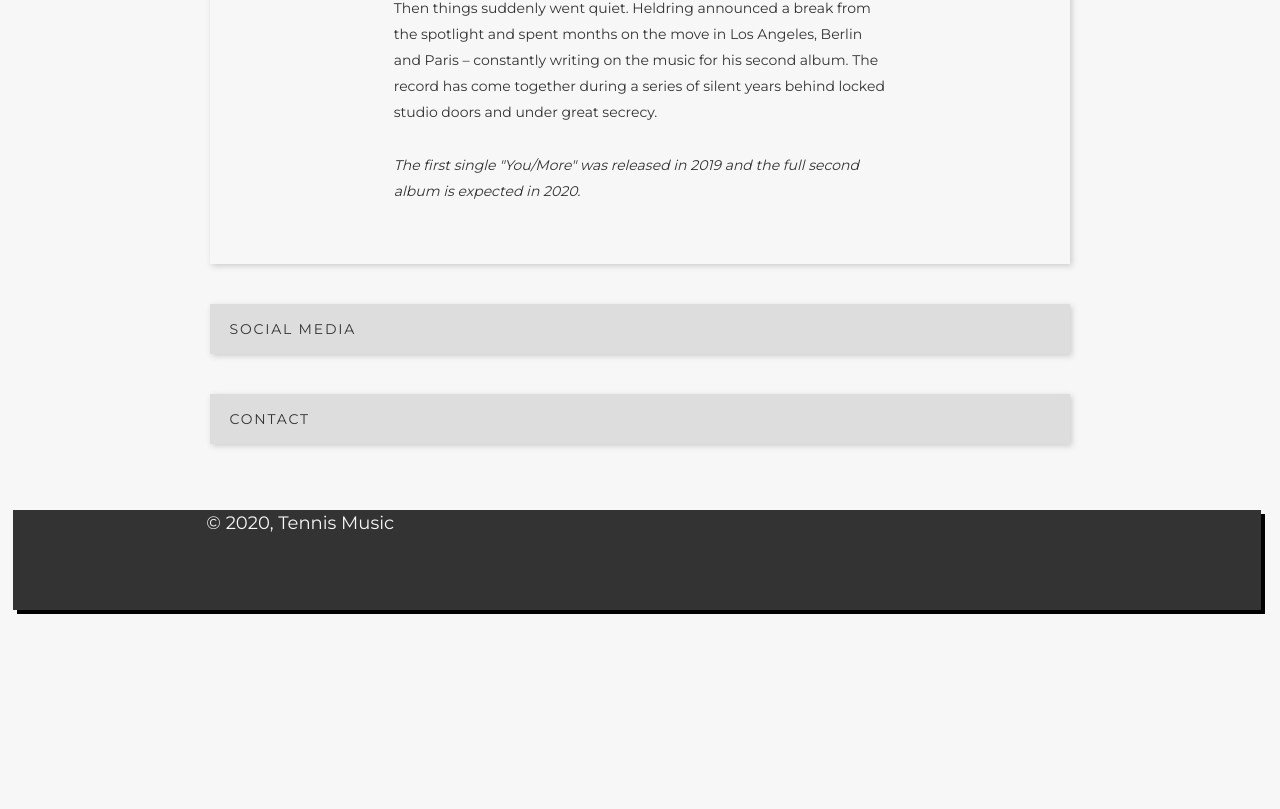
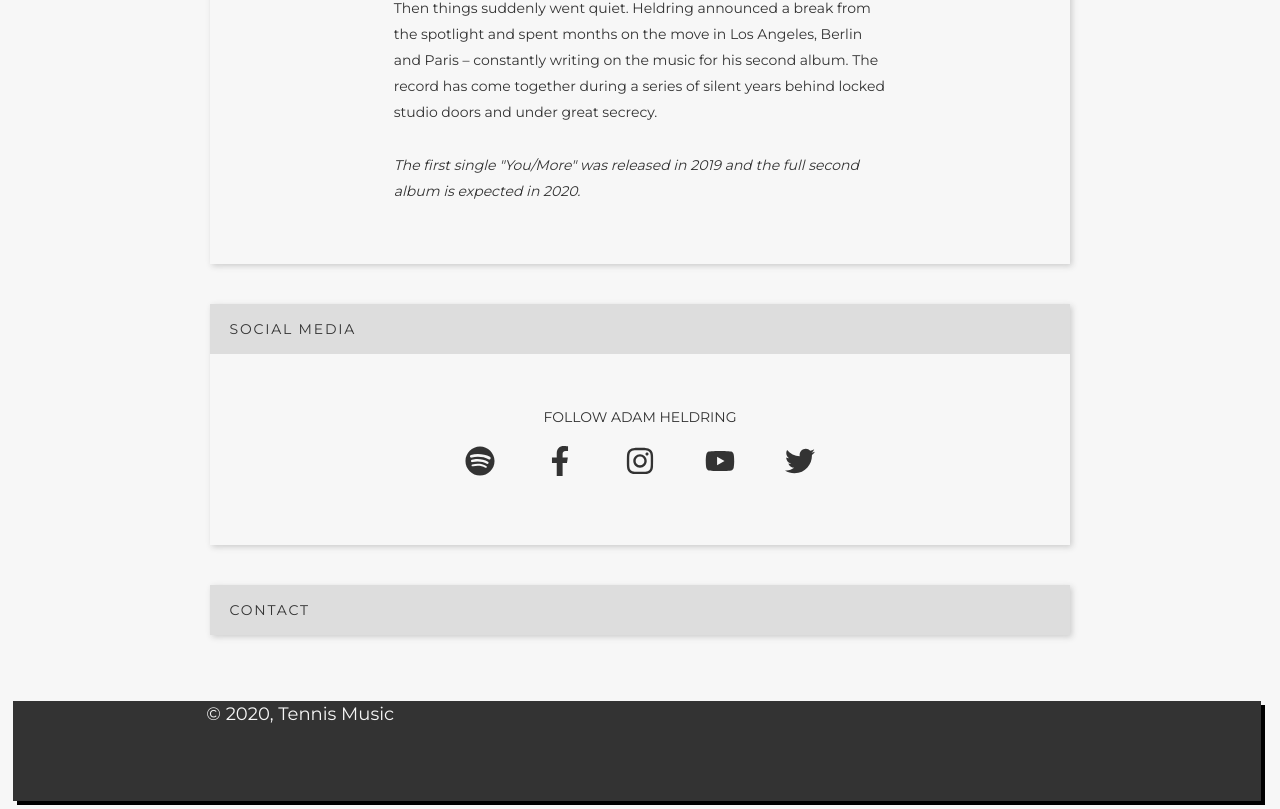
Before and after one commit to adamheldring/AH2019, a Gatsby site in the folder code/: page / in a window 1280 px wide. Shown: the part 2645-3454 px from the top of the page. Before the commit the page ends 3263 px from the top, so only its background shows below. Built offline with nearby package versions, Linux system fonts and the light colour scheme; Gatsby itself is replaced by a stand-in of ours.

Commit message:
adapt social media bar to index page

```diff
--- a/code/src/components/Menu/MobileMenu/MobileMenu.jsx
+++ b/code/src/components/Menu/MobileMenu/MobileMenu.jsx
@@ -49,7 +49,9 @@ const MobileMenu = ({
           </animated.div>
         ))}
       </ul>
-      <SocialMediaBar />
+      <div style={{ width: '250px' }}>
+        <SocialMediaBar />
+      </div>
       <div className="mobile-menu__submenu">
         <span className="mobile-menu__submenu-item">CONTACT</span> |{' '}
         <span className="mobile-menu__submenu-item">ABOUT</span>
--- a/code/src/components/SocialMediaBar/SocialMediaBar.jsx
+++ b/code/src/components/SocialMediaBar/SocialMediaBar.jsx
@@ -8,15 +8,19 @@ import {
 } from 'react-icons/fa'
 import './SocialMediaBar.sass'
 
-const SocialMediaBar = () => (
-  <div className="social-media__wrapper">
+const SocialMediaBar = ({ lightBackground = false }) => (
+  <div className="ah-social-media__wrapper">
     <a
       href="https://open.spotify.com/artist/4o6OwD3pYXO8phn4erAROF"
       alt="Adam Heldring on Spotify"
       target="_blank"
       rel="noopener noreferrer"
     >
-      <FaSpotify className="social-media__icon" />
+      <FaSpotify
+        className={`ah-social-media__icon ${
+          lightBackground ? 'ah-social-media__icon--dark' : ''
+        }`}
+      />
     </a>
     <a
       href="https://www.facebook.com/adamheldring"
@@ -24,7 +28,11 @@ const SocialMediaBar = () => (
       target="_blank"
       rel="noopener noreferrer"
     >
-      <FaFacebookF className="social-media__icon" />
+      <FaFacebookF
+        className={`ah-social-media__icon ${
+          lightBackground ? 'ah-social-media__icon--dark' : ''
+        }`}
+      />
     </a>
     <a
       href="https://www.instagram.com/adamheldring"
@@ -32,7 +40,11 @@ const SocialMediaBar = () => (
       target="_blank"
       rel="noopener noreferrer"
     >
-      <FaInstagram className="social-media__icon" />
+      <FaInstagram
+        className={`ah-social-media__icon ${
+          lightBackground ? 'ah-social-media__icon--dark' : ''
+        }`}
+      />
     </a>
     <a
       href="https://www.youtube.com/user/adamheldring"
@@ -40,7 +52,11 @@ const SocialMediaBar = () => (
       target="_blank"
       rel="noopener noreferrer"
     >
-      <FaYoutube className="social-media__icon" />
+      <FaYoutube
+        className={`ah-social-media__icon ${
+          lightBackground ? 'ah-social-media__icon--dark' : ''
+        }`}
+      />
     </a>
     <a
       href="https://www.twitter.com/adamheldring"
@@ -48,7 +64,11 @@ const SocialMediaBar = () => (
       target="_blank"
       rel="noopener noreferrer"
     >
-      <FaTwitter className="social-media__icon" />
+      <FaTwitter
+        className={`ah-social-media__icon ${
+          lightBackground ? 'ah-social-media__icon--dark' : ''
+        }`}
+      />
     </a>
   </div>
 )
--- a/code/src/components/SocialMediaBar/SocialMediaBar.sass
+++ b/code/src/components/SocialMediaBar/SocialMediaBar.sass
@@ -1,12 +1,22 @@
-.social-media__wrapper
-  max-width: 400px
-  margin: 0 auto 0px
-  display: flex
-  flex-direction: row
-  justify-content: space-between
-  font-size: 30px
-  padding: 10px 60px
+.ah
+  &-social-media__wrapper
+    width: 100%
+    max-width: 400px
+    margin: 0 auto 0px
+    display: flex
+    flex-direction: row
+    justify-content: space-around
+    font-size: 30px
+    padding: 10px 0px
 
-  .social-media__icon
-    color: var(--primary-color)
-    margin: 0 0.2em
+    .ah-social-media__icon
+      color: var(--primary-color)
+      margin: 0
+      padding: 0.2em
+      box-sizing: content-box
+      &:hover, &:focus
+        color: var(--tertiary-color)
+
+      &--dark
+        color: var(--secondary-color)
+        // opacity: 0.8
--- a/code/src/pages/index.js
+++ b/code/src/pages/index.js
@@ -4,6 +4,7 @@ import Img from 'gatsby-image'
 import SEO from '../components/seo'
 import ArticleWrapper from '../components/Article/ArticleWrapper/ArticleWrapper'
 import ReleaseArticle from '../components/Article/ReleaseArticle'
+import SocialMediaBar from '../components/SocialMediaBar/SocialMediaBar'
 import releaseData from '../../data/releaseData'
 
 const latestRelease = releaseData.releases[0]
@@ -67,16 +68,21 @@ const IndexPage = ({ data }) => (
               behind locked studio doors and under great secrecy. <br />
               <br />
               <i>
-                {/* <b> */}
                 The first single "You/More" was released in 2019 and the full
                 second album is expected in 2020.
-                {/* </b> */}
               </i>
             </p>
           </div>
         </section>
       </ArticleWrapper>
-      <ArticleWrapper title="SOCIAL MEDIA"></ArticleWrapper>
+      <ArticleWrapper title="SOCIAL MEDIA">
+        <section className="ah-article-info-wrapper">
+          <div className="ah-article-info-paragraph ah-article-info-paragraph--list">
+            FOLLOW ADAM HELDRING
+            <SocialMediaBar lightBackground></SocialMediaBar>
+          </div>
+        </section>
+      </ArticleWrapper>
       <ArticleWrapper title="CONTACT"></ArticleWrapper>
     </div>
   </Fragment>
```
